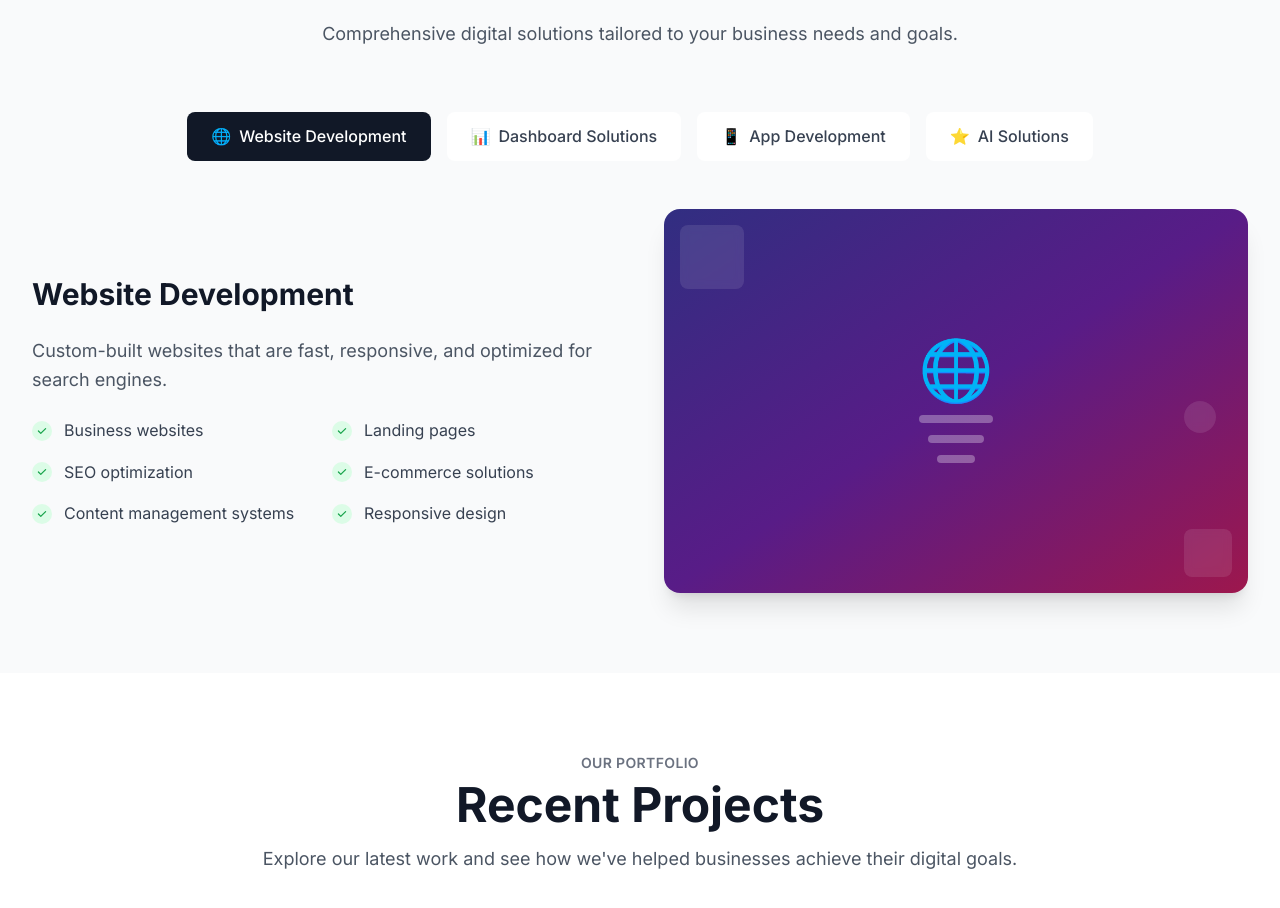
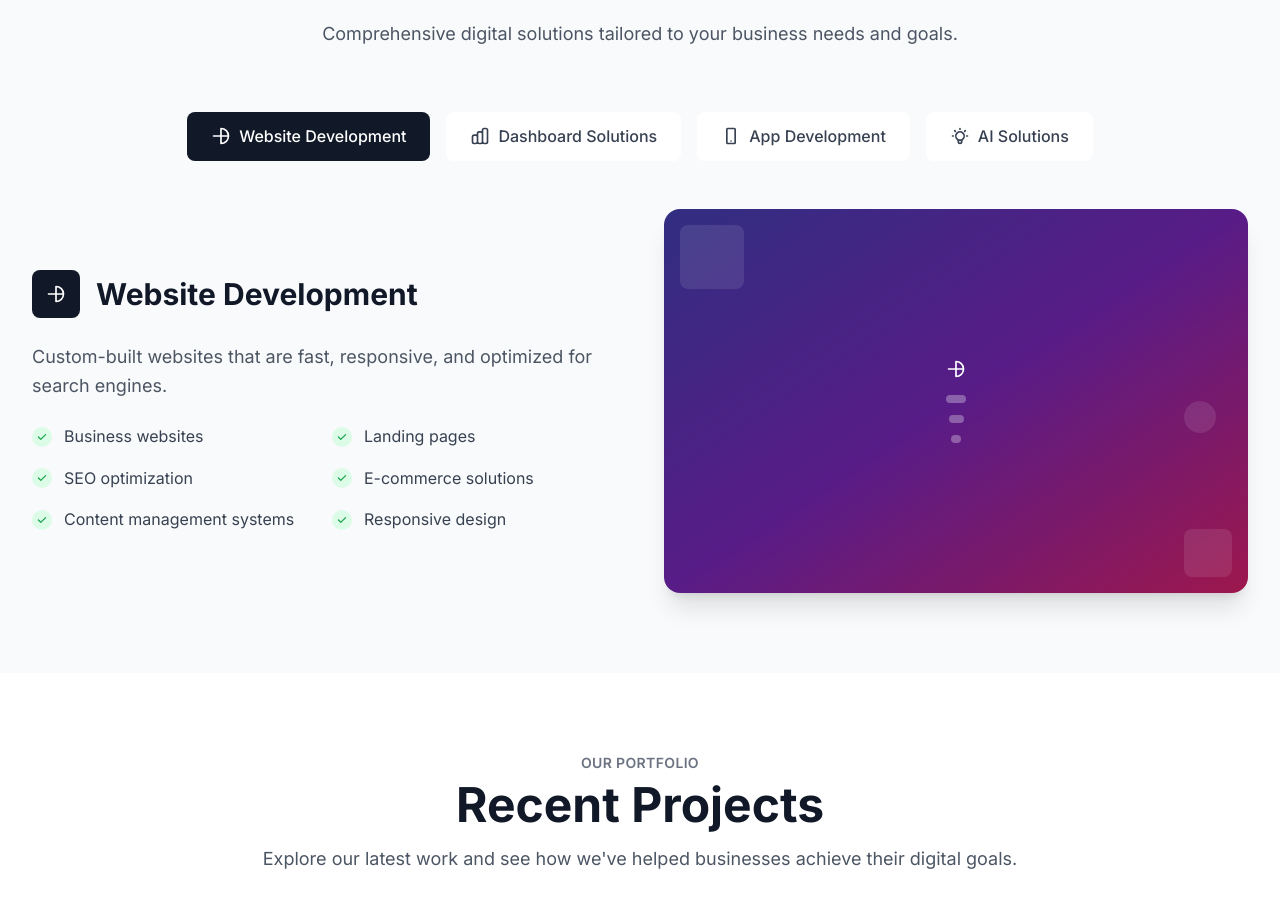
Before and after one commit to kazeneza-zephilin/own_business_site, a React (Vite) app: page / in a window 1280 px wide. Shown: the part 1878-2786 px from the top of the page. Built offline with nearby package versions, Linux system fonts and the light colour scheme.

Commit message:
changed icons color

```diff
--- a/src/components/ServicesSection.jsx
+++ b/src/components/ServicesSection.jsx
@@ -11,7 +11,23 @@ const ServicesSection = () => {
         {
             id: "website",
             title: "Website Development",
-            icon: "🌐",
+            icon: (isActive) => (
+                <svg
+                    className={`w-5 h-5 ${
+                        isActive ? "text-white" : "text-gray-700"
+                    }`}
+                    fill="none"
+                    stroke="currentColor"
+                    viewBox="0 0 24 24"
+                >
+                    <path
+                        strokeLinecap="round"
+                        strokeLinejoin="round"
+                        strokeWidth={2}
+                        d="M21 12a9 9 0 01-9 9m9-9a9 9 0 00-9-9m9 9H3m9 9v-9m0-9v9"
+                    />
+                </svg>
+            ),
             description:
                 "Custom-built websites that are fast, responsive, and optimized for search engines.",
             features: [
@@ -26,7 +42,23 @@ const ServicesSection = () => {
         {
             id: "dashboard",
             title: "Dashboard Solutions",
-            icon: "📊",
+            icon: (isActive) => (
+                <svg
+                    className={`w-5 h-5 ${
+                        isActive ? "text-white" : "text-gray-700"
+                    }`}
+                    fill="none"
+                    stroke="currentColor"
+                    viewBox="0 0 24 24"
+                >
+                    <path
+                        strokeLinecap="round"
+                        strokeLinejoin="round"
+                        strokeWidth={2}
+                        d="M9 19v-6a2 2 0 00-2-2H5a2 2 0 00-2 2v6a2 2 0 002 2h2a2 2 0 002-2zm0 0V9a2 2 0 012-2h2a2 2 0 012 2v10m-6 0a2 2 0 002 2h2a2 2 0 002-2m0 0V5a2 2 0 012-2h2a2 2 0 012 2v14a2 2 0 01-2 2h-2a2 2 0 01-2-2z"
+                    />
+                </svg>
+            ),
             description:
                 "Real-time analytics dashboards with customizable reports and data visualization.",
             features: [
@@ -41,7 +73,23 @@ const ServicesSection = () => {
         {
             id: "mobile",
             title: "App Development",
-            icon: "📱",
+            icon: (isActive) => (
+                <svg
+                    className={`w-5 h-5 ${
+                        isActive ? "text-white" : "text-gray-700"
+                    }`}
+                    fill="none"
+                    stroke="currentColor"
+                    viewBox="0 0 24 24"
+                >
+                    <path
+                        strokeLinecap="round"
+                        strokeLinejoin="round"
+                        strokeWidth={2}
+                        d="M12 18h.01M8 21h8a1 1 0 001-1V4a1 1 0 00-1-1H8a1 1 0 00-1 1v16a1 1 0 001 1z"
+                    />
+                </svg>
+            ),
             description:
                 "Cross-platform mobile applications for tracking workouts, nutrition, and health metrics.",
             features: [
@@ -56,7 +104,23 @@ const ServicesSection = () => {
         {
             id: "ai",
             title: "AI Solutions",
-            icon: "⭐",
+            icon: (isActive) => (
+                <svg
+                    className={`w-5 h-5 ${
+                        isActive ? "text-white" : "text-gray-700"
+                    }`}
+                    fill="none"
+                    stroke="currentColor"
+                    viewBox="0 0 24 24"
+                >
+                    <path
+                        strokeLinecap="round"
+                        strokeLinejoin="round"
+                        strokeWidth={2}
+                        d="M9.663 17h4.673M12 3v1m6.364 1.636l-.707.707M21 12h-1M4 12H3m3.343-5.657l-.707-.707m2.828 9.9a5 5 0 117.072 0l-.548.547A3.374 3.374 0 0014 18.469V19a2 2 0 11-4 0v-.531c0-.895-.356-1.754-.988-2.386l-.548-.547z"
+                    />
+                </svg>
+            ),
             description:
                 "AI-powered solutions including chatbots, automation, and intelligent data processing.",
             features: [
@@ -161,13 +225,13 @@ const ServicesSection = () => {
                         <button
                             key={service.id}
                             onClick={() => setActiveService(service.title)}
-                            className={`service-tab px-6 py-3 rounded-lg font-medium transition-all duration-300 ${
+                            className={`service-tab px-6 py-3 rounded-lg font-medium transition-all duration-300 flex items-center gap-2 ${
                                 activeService === service.title
                                     ? "bg-gray-900 text-white"
                                     : "bg-white text-gray-700 hover:bg-gray-100"
                             }`}
                         >
-                            <span className="mr-2">{service.icon}</span>
+                            {service.icon(activeService === service.title)}
                             {service.title}
                         </button>
                     ))}
@@ -177,9 +241,14 @@ const ServicesSection = () => {
                 <div className="grid grid-cols-1 lg:grid-cols-2 gap-12 items-center">
                     {/* Left Content */}
                     <div className="service-content space-y-6">
-                        <h3 className="text-2xl md:text-3xl font-bold text-gray-900">
-                            {activeServiceData.title}
-                        </h3>
+                        <div className="flex items-center gap-4 mb-4">
+                            <div className="w-12 h-12 bg-gray-900 rounded-lg flex items-center justify-center">
+                                {activeServiceData.icon(true)}
+                            </div>
+                            <h3 className="text-2xl md:text-3xl font-bold text-gray-900">
+                                {activeServiceData.title}
+                            </h3>
+                        </div>
 
                         <p className="text-gray-600 text-lg leading-relaxed">
                             {activeServiceData.description}
@@ -224,8 +293,8 @@ const ServicesSection = () => {
                             {/* Overlay content representing the service */}
                             <div className="absolute inset-0 flex items-center justify-center p-8">
                                 <div className="text-center text-white">
-                                    <div className="text-6xl mb-4">
-                                        {activeServiceData.icon}
+                                    <div className="mb-4 flex items-center justify-center">
+                                        {activeServiceData.icon(true)}
                                     </div>
                                     <div className="space-y-3">
                                         <div className="h-2 bg-white/30 rounded-full w-full"></div>
```
Also changed, not shown: src/components/Navbar.jsx (+5 -2 lines).
